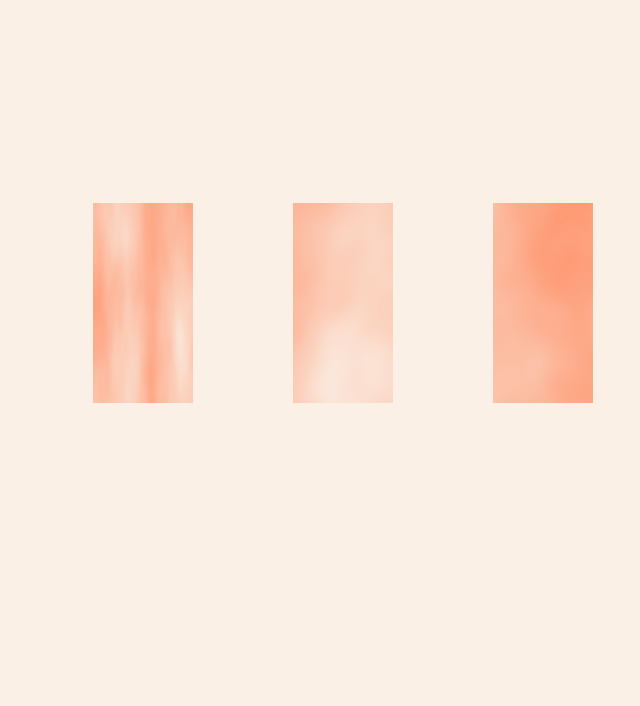
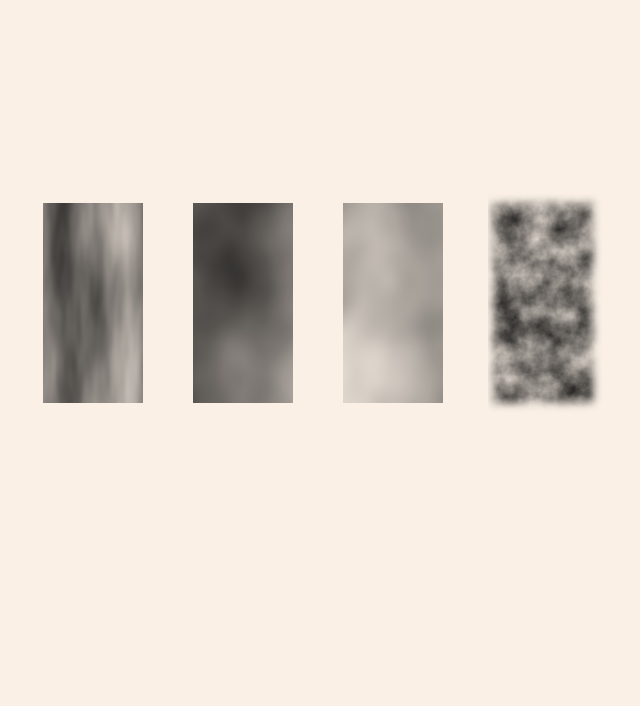
Before and after one commit to eadehemingway/svg-filters, a plain HTML site: page index.html in a window 1280 px wide. Shown: the part 55-761 px from the top of the page, without its empty margins (347-987 px from the left). Drawn offline with Linux system fonts and the light colour scheme.

Commit message:
add 4th rect

```diff
--- a/index.html
+++ b/index.html
@@ -59,35 +59,71 @@
           baseFrequency=".005,.004"
           type="fractalNoise"
           numOctaves="4"
-          result="FRACTAL-TEXTURE_10"
+          result="turbulence"
         />
 
-        <feComposite in="SourceGraphic" operator="in" />
+        <feGaussianBlur
+          stdDeviation="0.4"
+          in="SourceGraphic"
+          edgeMode="none"
+          result="blur"
+        />
+
+        <feComposite in="blur" in2="turbulence" operator="in" />
+      </filter>
+      <filter
+        id="rect4"
+        x="-5%"
+        y="-5%"
+        width="140%"
+        height="140%"
+        filterUnits="objectBoundingBox"
+        primitiveUnits="userSpaceOnUse"
+      >
+        <feTurbulence
+          type="fractalNoise"
+          baseFrequency="0.035"
+          numOctaves="10"
+          result="turbulence"
+        />
+
+        <feGaussianBlur
+          stdDeviation="4"
+          in="SourceGraphic"
+          edgeMode="none"
+          result="blur"
+        />
+
+        <feComposite in="blur" in2="turbulence" operator="in" />
       </filter>
 
       <rect
         filter="url(#rect)"
-        x="200px"
+        x="150px"
         y="200px"
         width="100px"
         height="200px"
-        fill="coral"
       ></rect>
       <rect
         filter="url(#rect2)"
-        x="400px"
+        x="300px"
         y="200px"
         width="100px"
         height="200px"
-        fill="coral"
       ></rect>
       <rect
         filter="url(#rect3)"
+        x="450px"
+        y="200px"
+        width="100px"
+        height="200px"
+      ></rect>
+      <rect
+        filter="url(#rect4)"
         x="600px"
         y="200px"
         width="100px"
         height="200px"
-        fill="coral"
       ></rect>
     </svg>
   </body>
```
